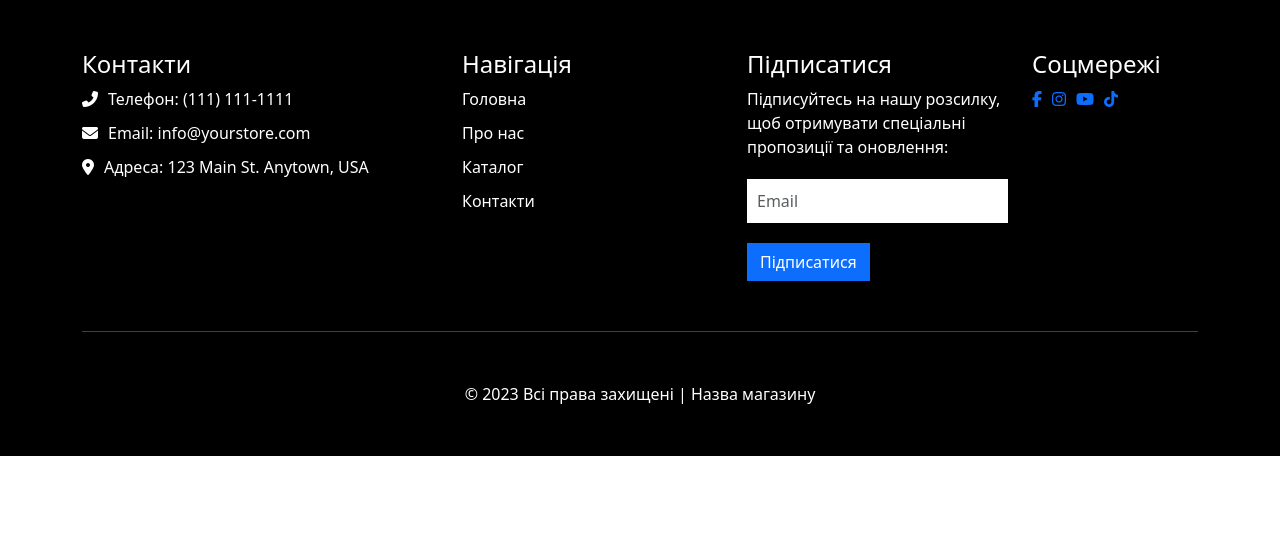
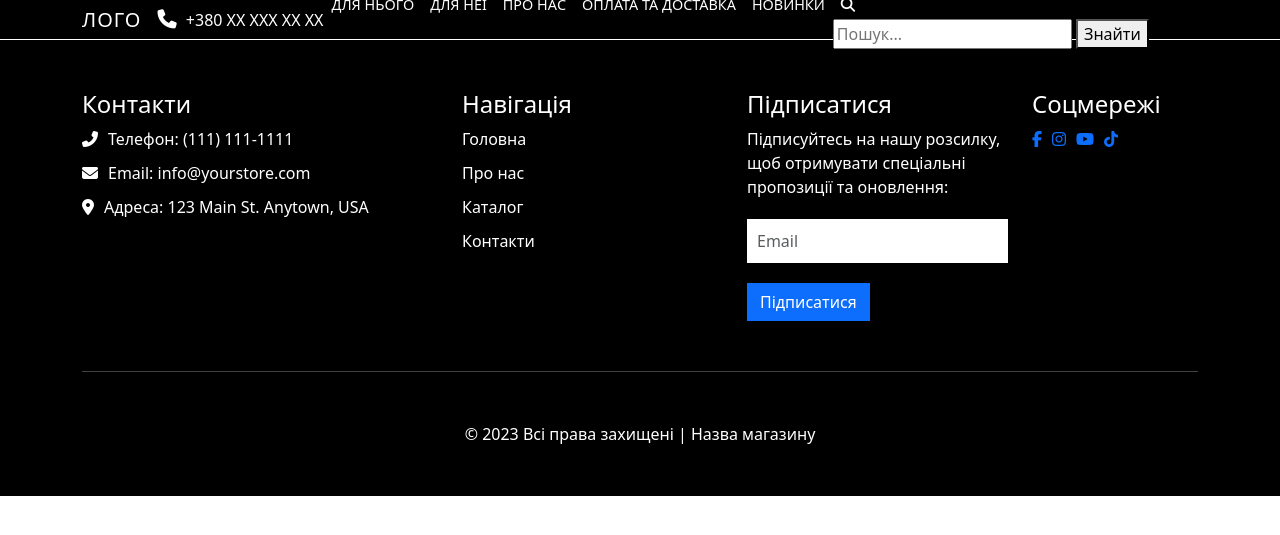
Before and after one commit to QwerEmmilia/SymfonyShop, a Symfony app: template templates/shop/main_page.html.twig in a window 1280 px wide. Shown: the top 535 px of the page. Run offline with Twig, Linux system fonts and the light colour scheme; the template is opened without the code that fills it, so the values that code supplies are empty; some libraries are stand-ins or nearby versions.

Commit message:
header v1

```diff
--- a/composer.json
+++ b/composer.json
@@ -7,6 +7,7 @@
         "php": ">=8.0.2",
         "ext-ctype": "*",
         "ext-iconv": "*",
+        "components/jquery": "^3.6",
         "symfony/asset": "6.0.*",
         "symfony/console": "6.0.*",
         "symfony/dotenv": "6.0.*",
--- /dev/null
+++ b/public/css/header.css
@@ -0,0 +1,50 @@
+.header {
+    background-color: black;
+    border-bottom: 1px solid white;
+    height: 40px;
+    display: flex;
+    align-items: center;
+}
+
+.navbar-brand {
+    font-size: 1.2rem;
+    font-weight: 400;
+    letter-spacing: 1px;
+    color: white;
+    text-transform: uppercase;
+}
+
+.navbar-nav {
+    /*margin-left: auto;*/
+}
+
+.navbar-nav .nav-link {
+    padding: 0.2rem 1rem;
+    font-size: 0.9rem;
+    font-weight: 400;
+    color: white;
+    text-transform: uppercase;
+}
+
+.navbar-nav .nav-link:hover {
+    color: gray;
+}
+
+.navbar-nav .dropdown-menu {
+    background-color: #343a40;
+}
+
+.navbar-nav .dropdown-menu .dropdown-item {
+    color: white;
+    font-weight: 400;
+    text-transform: uppercase;
+}
+
+.navbar-nav .dropdown-menu .dropdown-item:hover {
+    color: white;
+    background-color: black;
+}
+.fa-phone {
+    font-size: 1.2rem;
+    margin-right: 5px;
+}
--- a/public/main.css
+++ b/public/main.css
@@ -1 +1,3 @@
 @import "css/footer.css";
+@import "css/header.css";
+@import "css/search.css";
--- a/templates/base.html.twig
+++ b/templates/base.html.twig
@@ -22,6 +22,10 @@
 
     <!-- Footer -->
     {% block footer %}{% endblock %}
+
+    {% block javascripts %}
+        <script src="{{ asset('searchBar.js') }}"></script>
+    {% endblock %}
 </div>
 </body>
 </html>
--- /dev/null
+++ b/templates/shop/header.html.twig
@@ -0,0 +1,45 @@
+{% extends 'base.html.twig' %}
+
+{% block header %}
+    <header class="header">
+        <div class="container">
+            <nav class="navbar navbar-expand-lg navbar-dark">
+                <div class="d-flex align-items-center mr-auto">
+                    <a class="navbar-brand" href="#">ЛОГО</a>
+                    <span class="text-white ml-3"><i class="fa fa-phone"></i> +380 XX XXX XX XX</span>
+                </div>
+                <button class="navbar-toggler" type="button" data-toggle="collapse" data-target="#navbarNavDropdown" aria-controls="navbarNavDropdown" aria-expanded="false" aria-label="Toggle navigation">
+                    <span class="navbar-toggler-icon"></span>
+                </button>
+                <div class="collapse navbar-collapse" id="navbarNavDropdown">
+                    <ul class="navbar-nav ml-auto">
+                        <li class="nav-item">
+                            <a class="nav-link" href="#">Для нього</a>
+                        </li>
+                        <li class="nav-item">
+                            <a class="nav-link" href="#">Для неї</a>
+                        </li>
+                        <li class="nav-item">
+                            <a class="nav-link" href="#">Про нас</a>
+                        </li>
+                        <li class="nav-item">
+                            <a class="nav-link" href="#">Оплата та доставка</a>
+                        </li>
+                        <li class="nav-item">
+                            <a class="nav-link" href="#">Новинки</a>
+                        </li>
+                        <li class="nav-item ml-3">
+                            <a class="nav-link" href="#">
+                                <i class="fa fa-search"></i>
+                            </a>
+                            <form class="search-form">
+                                <input type="text" placeholder="Пошук...">
+                                <button type="submit">Знайти</button>
+                            </form>
+                        </li>
+                    </ul>
+                </div>
+            </nav>
+        </div>
+    </header>
+{% endblock %}
--- a/templates/shop/main_page.html.twig
+++ b/templates/shop/main_page.html.twig
@@ -1,6 +1,7 @@
 {% extends 'base.html.twig' %}
 
 {% block header %}
+    {% include 'shop/header.html.twig' %}
 {% endblock %}
 
 {% block body %}
```
Also changed, not shown: public/css/search.css (added), public/searchBar.js (added), 2 other files.
